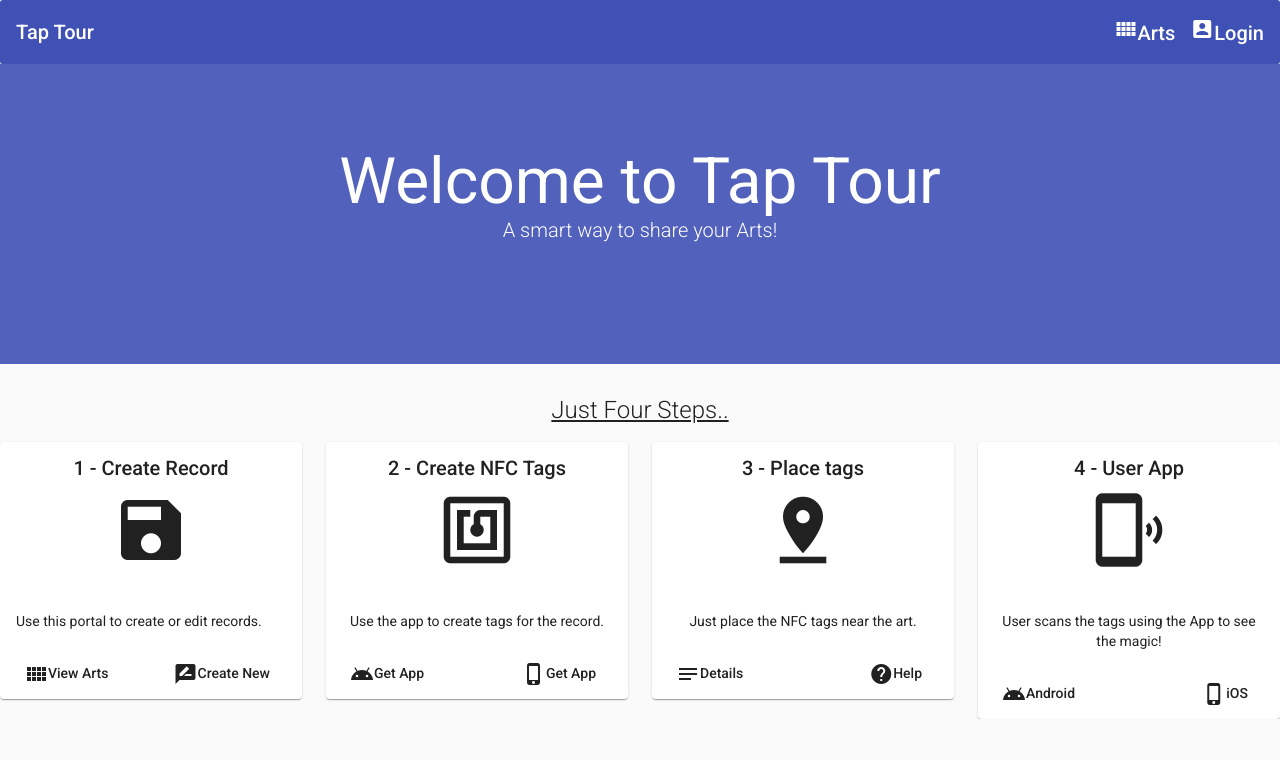
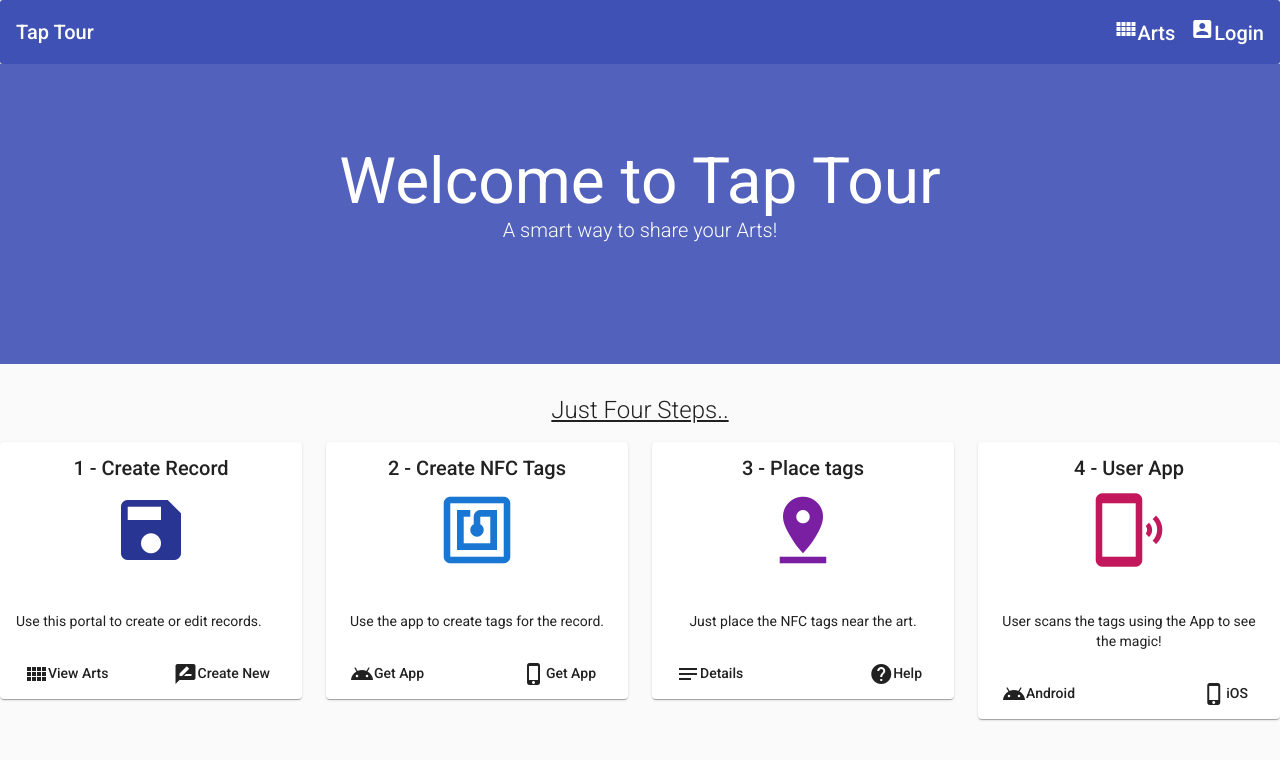
Before and after one commit to bijayraj/web-art-ui, an Angular app: page / in a window 1280 px wide. Shown: the top 760 px of the page. Built offline with nearby package versions, Linux system fonts and the light colour scheme; no server answers.

Commit message:
add prod config

```diff
--- a/src/app/home/home.component.html
+++ b/src/app/home/home.component.html
@@ -19,7 +19,7 @@
                         <mat-card-title>1 - Create Record</mat-card-title>
                     </mat-card-header>
                     <div mat-card-image class="image-container" style="text-align:center;">
-                        <mat-icon class="large-icon">save</mat-icon>
+                        <mat-icon class="large-icon icon1">save</mat-icon>
                     </div>
                     <mat-card-content>
                         <p>
@@ -46,7 +46,7 @@
                         <mat-card-title>2 - Create NFC Tags</mat-card-title>
                     </mat-card-header>
                     <div mat-card-image class="image-container" style="text-align:center;">
-                        <mat-icon class="large-icon">nfc</mat-icon>
+                        <mat-icon class="large-icon icon2">nfc</mat-icon>
                     </div>
                     <mat-card-content>
                         <p class="content-text">
@@ -73,7 +73,7 @@
                         <mat-card-title>3 - Place tags</mat-card-title>
                     </mat-card-header>
                     <div mat-card-image class="image-container" style="text-align:center;">
-                        <mat-icon class="large-icon">pin_drop</mat-icon>
+                        <mat-icon class="large-icon icon3">pin_drop</mat-icon>
                     </div>
                     <mat-card-content>
                         <p class="content-text">
@@ -100,7 +100,7 @@
                         <mat-card-title>4 - User App</mat-card-title>
                     </mat-card-header>
                     <div mat-card-image class="image-container" style="text-align:center;">
-                        <mat-icon class="large-icon">phonelink_ring</mat-icon>
+                        <mat-icon class="large-icon icon4">phonelink_ring</mat-icon>
                     </div>
                     <mat-card-content>
                         <p class="content-text">
--- a/src/app/home/home.component.scss
+++ b/src/app/home/home.component.scss
@@ -49,6 +49,7 @@
 
 .header-body {
     margin-top: 30px;
+    padding-bottom: 20px;
 
     h2 {
         text-decoration: underline;
@@ -82,3 +83,19 @@ mat-card-title {
 mat-card-header {
     justify-content: center;
 }
+
+.icon1 {
+    color: #283593;
+}
+
+.icon2 {
+    color: #1976D2
+}
+
+.icon3 {
+    color: #7B1FA2
+}
+
+.icon4 {
+    color: #C2185B
+}
--- a/src/app/navtop/navtop.component.html
+++ b/src/app/navtop/navtop.component.html
@@ -17,17 +17,15 @@
                 </a>
             </li>
 
-            <!-- <li>
-                <a class="menu-link" routerLink="/exhibits">Exhibits</a>
-            </li> -->
 
             <li *ngIf="user">
-                <a (click)="logout()" class="menu-link">
+                <a (click)="logout()" class="menu-link hand-pointer">
                     <mat-icon>swap_horizontal_circle</mat-icon>Logout
                 </a>
             </li>
+
             <li *ngIf="!user">
-                <a (click)="login()" class="menu-link">
+                <a (click)="login()" class="menu-link hand-pointer">
                     <mat-icon>account_box</mat-icon>Login
                 </a>
             </li>
--- a/src/app/navtop/navtop.component.scss
+++ b/src/app/navtop/navtop.component.scss
@@ -29,3 +29,7 @@ mat-toolbar {
         border-radius: 0px;
     }
 }
+
+.hand-pointer {
+    cursor: pointer !important;
+}
--- a/src/environments/environment.prod.ts
+++ b/src/environments/environment.prod.ts
@@ -1,3 +1,5 @@
 export const environment = {
-  production: true
+  production: true,
+  apiBaseUrl: 'http://170.187.152.5:3001',
+  apiUrl: 'http://170.187.152.5:3001/api/v1'
 };
```
